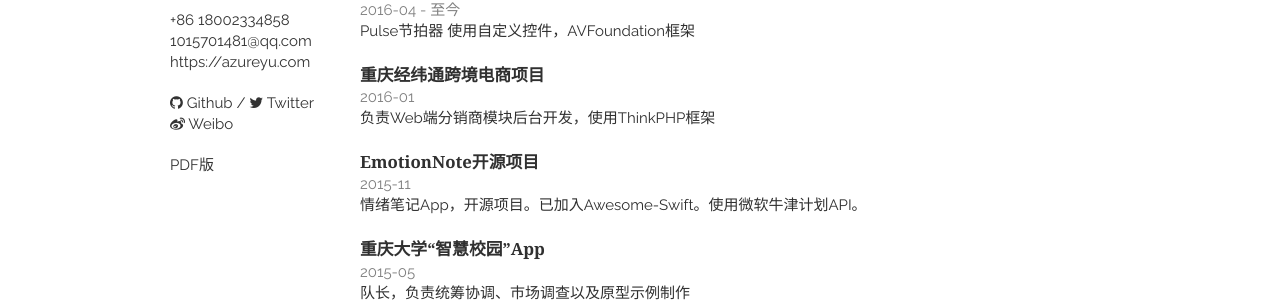
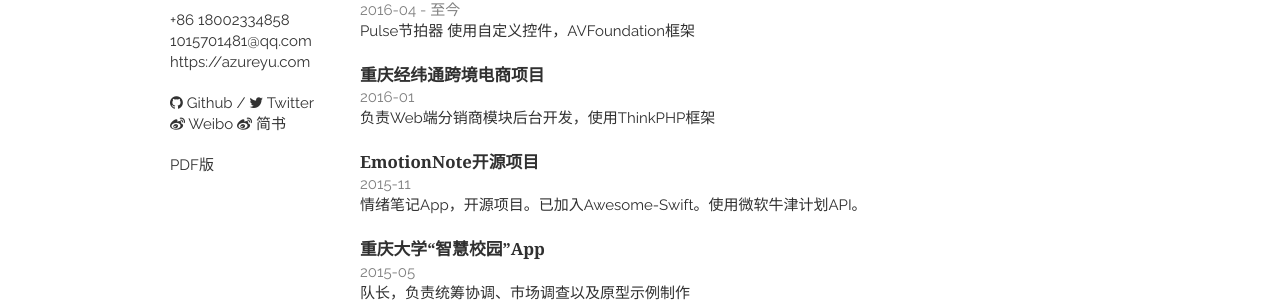
Before and after one commit to Yogayu/Resume, a Jekyll site: the page built from index.html, in a window 1280 px wide. Shown: the part 332-638 px from the top of the page. Built offline with Jekyll 4.4.1, drawn with Linux system fonts in a browser that asks for light colours; nearby versions of some CDN libraries; Markdown is read by kramdown in place of the engine named in the settings; the list of posts is cut into pages by our own code.

Commit message:
add jianshu

```diff
--- a/_layouts/layout.html
+++ b/_layouts/layout.html
@@ -47,6 +47,7 @@
             <a href="https://github.com/{{ site.github }}"><i class="fa fa-github"></i> Github</a> /
             <a href="https://twitter.com/{{ site.twitter }}"><i class="fa fa-twitter"></i> Twitter</a>
             <a href="https://weibo.com/{{ site.weibo }}"><i class="fa fa-weibo"></i> Weibo</a>
+             <a href="http://www.jianshu.com/users/313e5a37caee/latest_articles"><i class="fa fa-weibo"></i> 简书</a>
         </p>
         <p><a href="{{ site.baseurl }}static/YouXinyu_CV.pdf">PDF版</a></p>
     </header>
```
